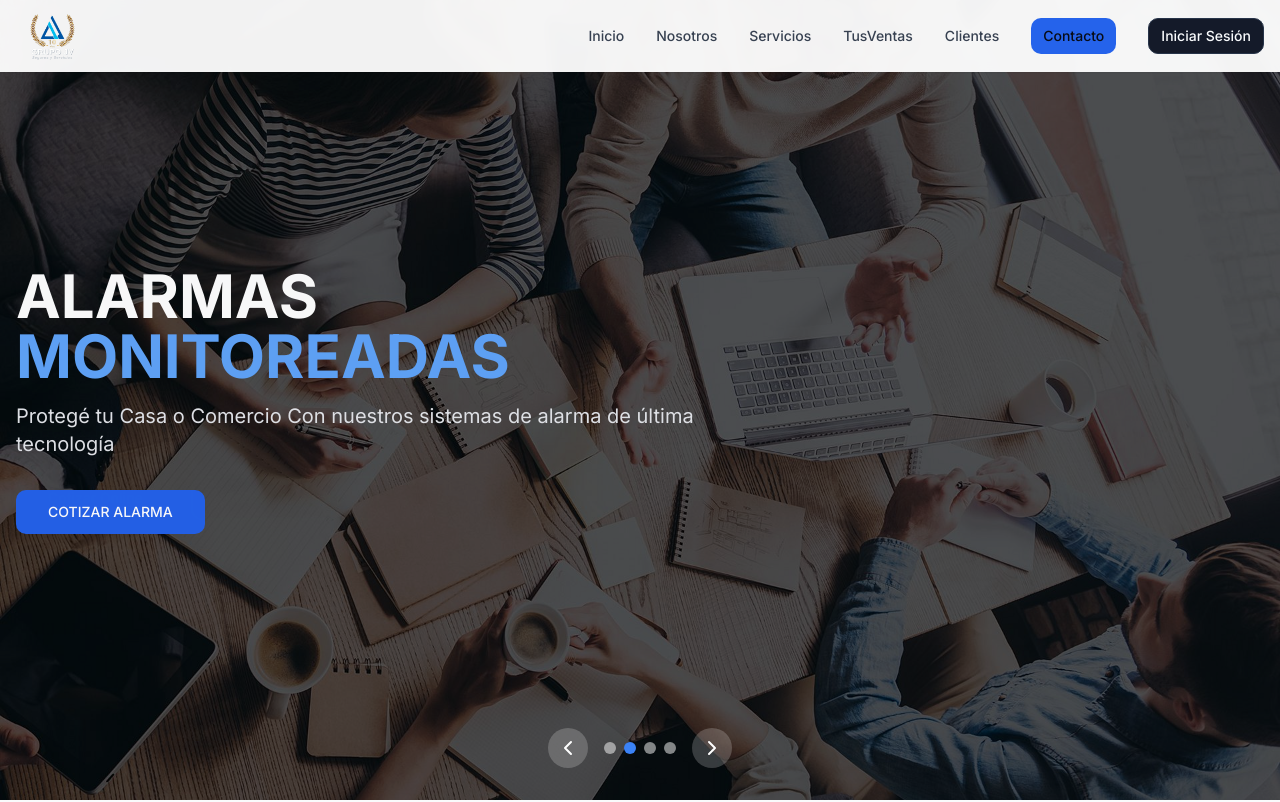
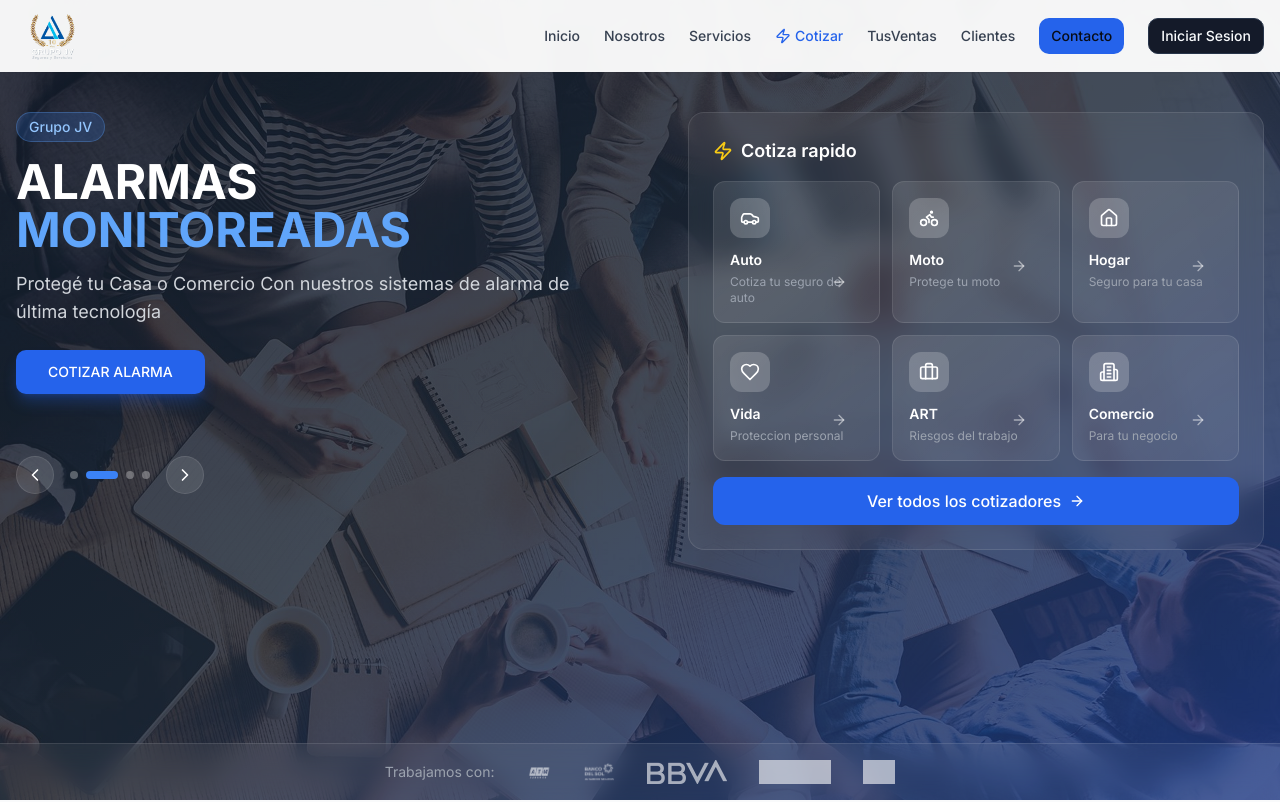
Before and after one commit to devbautistaves/TusVentasFrontEnd, a Next.js app: page / in a window 1280 px wide. Shown: the top 802 px of the page. Built offline with nearby package versions, Linux system fonts and the light colour scheme; grey boxes are pictures that could not be loaded.

Commit message:
Update page.tsx

```diff
--- a/app/page.tsx
+++ b/app/page.tsx
@@ -3,8 +3,17 @@
 import { useState, useEffect, useRef } from "react"
 import Image from "next/image"
 import Link from "next/link"
-import { ChevronLeft, ChevronRight, ChevronUp, Shield, Camera, Users, Laptop, Megaphone, Calculator, Quote, MapPin, Phone, Mail, Clock, Facebook, Instagram, Linkedin, Menu, X, Play } from "lucide-react"
+import { ChevronLeft, ChevronRight, ChevronUp, Shield, Camera, Users, Laptop, Megaphone, Calculator, Quote, MapPin, Phone, Mail, Clock, Facebook, Instagram, Linkedin, Menu, X, Play, Car, Home, Heart, Briefcase, Building2, Bike, Plane, Zap, ArrowRight } from "lucide-react"
 import { Button } from "@/components/ui/button"
+
+const quickCotizadores = [
+  { icon: Car, title: "Auto", description: "Cotiza tu seguro de auto", href: "https://webventas.com.ar/emision/alta?cod=2266", color: "from-blue-500 to-blue-600" },
+  { icon: Bike, title: "Moto", description: "Protege tu moto", href: "https://webventas.com.ar/emision/alta?cod=2266", color: "from-green-500 to-green-600" },
+  { icon: Home, title: "Hogar", description: "Seguro para tu casa", href: "https://webventas.com.ar/emision/alta?cod=2266", color: "from-orange-500 to-orange-600" },
+  { icon: Heart, title: "Vida", description: "Proteccion personal", href: "https://wa.me/5491171570893?text=Hola!%20Quiero%20cotizar%20un%20seguro%20de%20vida", color: "from-red-500 to-red-600" },
+  { icon: Briefcase, title: "ART", description: "Riesgos del trabajo", href: "https://wa.me/5491171570893?text=Hola!%20Quiero%20cotizar%20ART", color: "from-purple-500 to-purple-600" },
+  { icon: Building2, title: "Comercio", description: "Para tu negocio", href: "https://wa.me/5491171570893?text=Hola!%20Quiero%20cotizar%20seguro%20comercial", color: "from-cyan-500 to-cyan-600" },
+]
 
 const heroSlides = [
   {
@@ -226,7 +235,7 @@ export default function LandingPage() {
           </Link>
 
           {/* Desktop Navigation */}
-          <nav className="hidden md:flex items-center gap-8">
+          <nav className="hidden md:flex items-center gap-6">
             <Link href="#inicio" className="text-sm font-medium text-gray-700 hover:text-blue-600 transition-colors">
               Inicio
             </Link>
@@ -235,6 +244,10 @@ export default function LandingPage() {
             </Link>
             <Link href="#servicios" className="text-sm font-medium text-gray-700 hover:text-blue-600 transition-colors">
               Servicios
+            </Link>
+            <Link href="/cotizaciones" className="text-sm font-medium text-blue-600 hover:text-blue-700 transition-colors flex items-center gap-1">
+              <Zap className="h-4 w-4" />
+              Cotizar
             </Link>
             <Link href="/tusventas" className="text-sm font-medium text-gray-700 hover:text-blue-600 transition-colors">
               TusVentas
@@ -249,7 +262,7 @@ export default function LandingPage() {
             </Link>
             <Link href="/login">
               <Button variant="outline" size="sm">
-                Iniciar Sesión
+                Iniciar Sesion
               </Button>
             </Link>
           </nav>
@@ -277,6 +290,10 @@ export default function LandingPage() {
               <Link href="#servicios" className="text-sm font-medium text-gray-700" onClick={() => setMobileMenuOpen(false)}>
                 Servicios
               </Link>
+              <Link href="/cotizaciones" className="text-sm font-medium text-blue-600 flex items-center gap-2" onClick={() => setMobileMenuOpen(false)}>
+                <Zap className="h-4 w-4" />
+                Cotizar
+              </Link>
               <Link href="/tusventas" className="text-sm font-medium text-gray-700" onClick={() => setMobileMenuOpen(false)}>
                 TusVentas
               </Link>
@@ -290,7 +307,7 @@ export default function LandingPage() {
               </Link>
               <Link href="/login" onClick={() => setMobileMenuOpen(false)}>
                 <Button variant="outline" size="sm" className="w-full">
-                  Iniciar Sesión
+                  Iniciar Sesion
                 </Button>
               </Link>
             </nav>
@@ -299,7 +316,7 @@ export default function LandingPage() {
       </header>
 
       {/* Hero Section */}
-      <section id="inicio" className="relative h-screen min-h-[600px] pt-16">
+      <section id="inicio" className="relative min-h-screen pt-16">
         {heroSlides.map((slide, index) => (
           <div
             key={index}
@@ -307,32 +324,51 @@ export default function LandingPage() {
               index === currentSlide ? "opacity-100 z-10" : "opacity-0 z-0"
             }`}
           >
-            <div className="absolute inset-0 bg-black">
+            <div className="absolute inset-0 bg-gradient-to-br from-gray-900 via-gray-800 to-blue-900">
               <Image
                 src={slide.image}
                 alt={slide.title}
                 fill
-                className="object-cover opacity-35"
+                className="object-cover opacity-20"
                 priority={index === 0}
               />
             </div>
-            <div className="relative z-20 container mx-auto px-4 h-full flex items-center">
-              <div className="max-w-3xl text-white">
-                <h1 className="text-4xl md:text-5xl lg:text-6xl font-bold mb-4 leading-tight">
+          </div>
+        ))}
+
+        {/* Hero Content - Always visible */}
+        <div className="relative z-20 container mx-auto px-4 pt-12 pb-8">
+          <div className="grid lg:grid-cols-2 gap-8 items-start">
+            {/* Left Side - Slider Content */}
+            <div className="text-white">
+              <div className="min-h-[280px] md:min-h-[320px]">
+                {heroSlides.map((slide, index) => (
+                  <div
+                    key={index}
+                    className={`transition-all duration-500 ${
+                      index === currentSlide ? "opacity-100 translate-y-0" : "opacity-0 translate-y-4 absolute"
+                    }`}
+                  >
+                    {index === currentSlide && (
+                      <>
+                        <span className="inline-block px-3 py-1 bg-blue-500/20 border border-blue-400/30 rounded-full text-blue-300 text-sm font-medium mb-4">
+                          {index === 3 ? "Nueva Plataforma" : "Grupo JV"}
+                        </span>
+                        <h1 className="text-3xl md:text-4xl lg:text-5xl font-bold mb-4 leading-tight">
                           {slide.title} <span className="text-blue-400">{slide.highlight}</span>
                         </h1>
-                <p className="text-lg md:text-xl mb-8 text-gray-200 leading-relaxed">
+                        <p className="text-base md:text-lg mb-6 text-gray-300 leading-relaxed max-w-xl">
                           {slide.description}
                         </p>
-                <div className="flex flex-wrap gap-4">
+                        <div className="flex flex-wrap gap-3">
                           {slide.buttons.map((button, btnIndex) => (
                             <Link key={btnIndex} href={button.href} target={button.href.startsWith("http") ? "_blank" : undefined}>
                               <Button
                                 size="lg"
                                 className={
                                   button.primary
-                            ? "bg-blue-600 hover:bg-blue-700 text-white"
-                            : "bg-transparent border-2 border-white text-white hover:bg-white hover:text-gray-900"
+                                    ? "bg-blue-600 hover:bg-blue-700 text-white shadow-lg shadow-blue-600/30 hover:shadow-blue-600/50 transition-all"
+                                    : "bg-white/10 backdrop-blur-sm border border-white/20 text-white hover:bg-white hover:text-gray-900 transition-all"
                                 }
                               >
                                 {button.text}
@@ -340,27 +376,28 @@ export default function LandingPage() {
                             </Link>
                           ))}
                         </div>
-              </div>
-            </div>
+                      </>
+                    )}
                   </div>
                 ))}
+              </div>
 
               {/* Slider Controls */}
-        <div className="absolute bottom-8 left-1/2 -translate-x-1/2 z-30 flex items-center gap-4">
+              <div className="flex items-center gap-4 mt-6">
                 <button
                   onClick={prevSlide}
-            className="p-2 rounded-full bg-white/20 hover:bg-white/40 text-white transition-colors"
+                  className="p-2 rounded-full bg-white/10 hover:bg-white/20 text-white transition-all border border-white/10"
                   aria-label="Previous slide"
                 >
-            <ChevronLeft className="h-6 w-6" />
+                  <ChevronLeft className="h-5 w-5" />
                 </button>
                 <div className="flex gap-2">
                   {heroSlides.map((_, index) => (
                     <button
                       key={index}
                       onClick={() => setCurrentSlide(index)}
-                className={`w-3 h-3 rounded-full transition-colors ${
-                  index === currentSlide ? "bg-blue-500" : "bg-white/50 hover:bg-white/70"
+                      className={`h-2 rounded-full transition-all ${
+                        index === currentSlide ? "bg-blue-500 w-8" : "bg-white/30 hover:bg-white/50 w-2"
                       }`}
                       aria-label={`Go to slide ${index + 1}`}
                     />
@@ -368,11 +405,70 @@ export default function LandingPage() {
                 </div>
                 <button
                   onClick={nextSlide}
-            className="p-2 rounded-full bg-white/20 hover:bg-white/40 text-white transition-colors"
+                  className="p-2 rounded-full bg-white/10 hover:bg-white/20 text-white transition-all border border-white/10"
                   aria-label="Next slide"
                 >
-            <ChevronRight className="h-6 w-6" />
+                  <ChevronRight className="h-5 w-5" />
                 </button>
+              </div>
+            </div>
+
+            {/* Right Side - Quick Cotizadores Grid */}
+            <div className="lg:pl-8">
+              <div className="bg-white/5 backdrop-blur-md rounded-2xl p-6 border border-white/10">
+                <h3 className="text-white font-semibold text-lg mb-4 flex items-center gap-2">
+                  <Zap className="h-5 w-5 text-yellow-400" />
+                  Cotiza rapido
+                </h3>
+                <div className="grid grid-cols-2 sm:grid-cols-3 gap-3">
+                  {quickCotizadores.map((item, index) => (
+                    <Link
+                      key={index}
+                      href={item.href}
+                      target="_blank"
+                      className="group relative overflow-hidden rounded-xl p-4 bg-gradient-to-br from-white/10 to-white/5 hover:from-white/20 hover:to-white/10 border border-white/10 hover:border-white/20 transition-all duration-300 hover:scale-105 hover:shadow-xl"
+                    >
+                      <div className={`absolute inset-0 bg-gradient-to-br ${item.color} opacity-0 group-hover:opacity-100 transition-opacity duration-300`} />
+                      <div className="relative z-10">
+                        <div className="w-10 h-10 rounded-lg bg-white/20 group-hover:bg-white/30 flex items-center justify-center mb-3 transition-colors">
+                          <item.icon className="h-5 w-5 text-white" />
+                        </div>
+                        <h4 className="font-semibold text-white text-sm mb-1">{item.title}</h4>
+                        <p className="text-xs text-gray-400 group-hover:text-white/80 transition-colors">{item.description}</p>
+                        <ArrowRight className="absolute bottom-4 right-4 h-4 w-4 text-white/50 group-hover:text-white group-hover:translate-x-1 transition-all" />
+                      </div>
+                    </Link>
+                  ))}
+                </div>
+                <Link href="/cotizaciones" className="mt-4 w-full flex items-center justify-center gap-2 py-3 bg-blue-600 hover:bg-blue-700 text-white rounded-xl font-medium transition-all hover:shadow-lg hover:shadow-blue-600/30">
+                  Ver todos los cotizadores
+                  <ArrowRight className="h-4 w-4" />
+                </Link>
+              </div>
+            </div>
+          </div>
+        </div>
+
+        {/* Floating Partners Bar */}
+        <div className="absolute bottom-0 left-0 right-0 z-20">
+          <div className="bg-white/5 backdrop-blur-md border-t border-white/10 py-4">
+            <div className="container mx-auto px-4">
+              <div className="flex items-center justify-center gap-8 flex-wrap">
+                <span className="text-gray-400 text-sm hidden sm:block">Trabajamos con:</span>
+                {partners.map((partner, index) => (
+                  <div key={index} className="grayscale hover:grayscale-0 transition-all opacity-60 hover:opacity-100">
+                    <Image
+                      src={partner.logo}
+                      alt={partner.name}
+                      width={80}
+                      height={40}
+                      className="h-6 w-auto object-contain brightness-0 invert"
+                    />
+                  </div>
+                ))}
+              </div>
+            </div>
+          </div>
         </div>
       </section>
 
```
Lines whose indentation alone changed are shown as unchanged.
